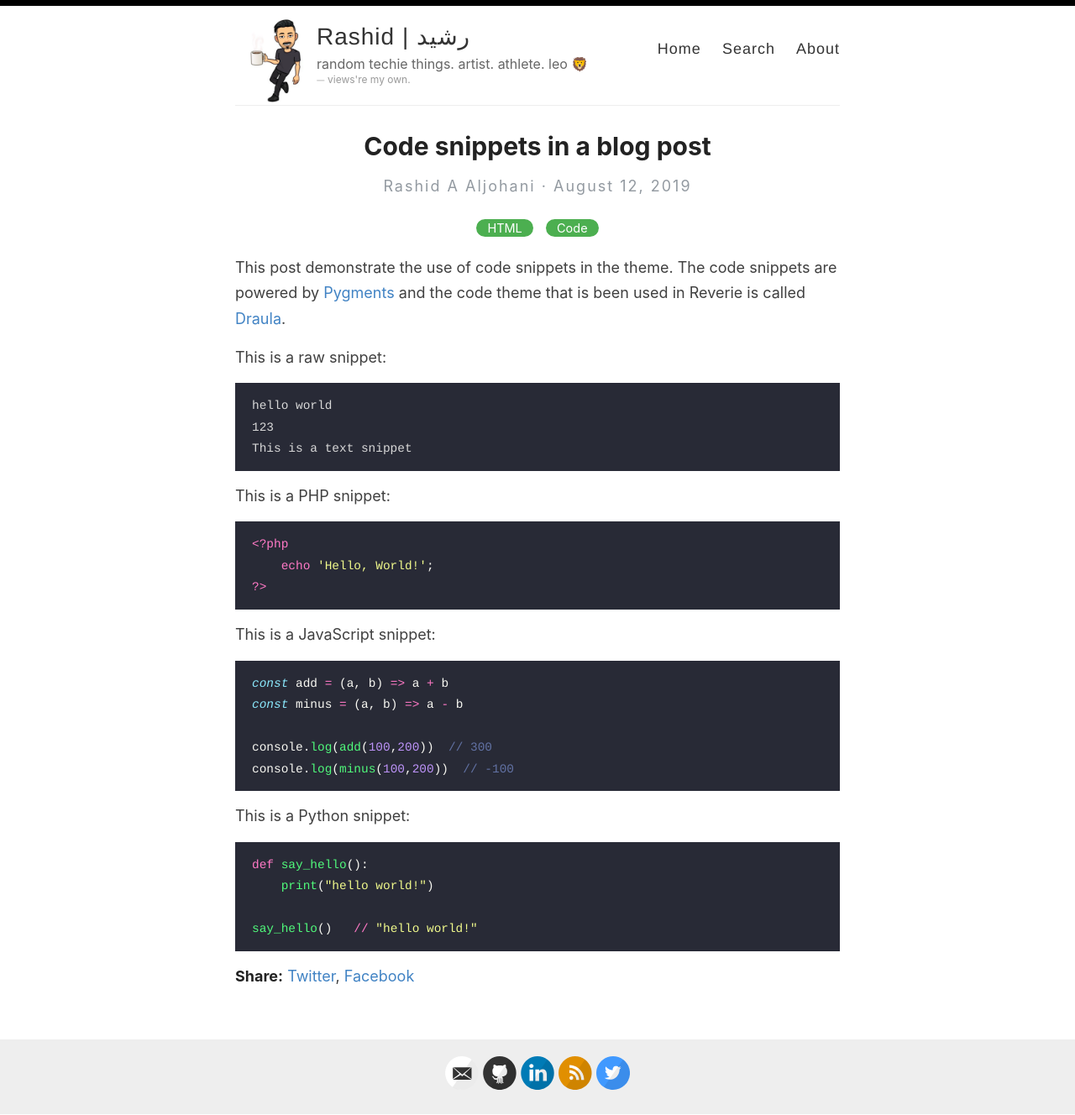
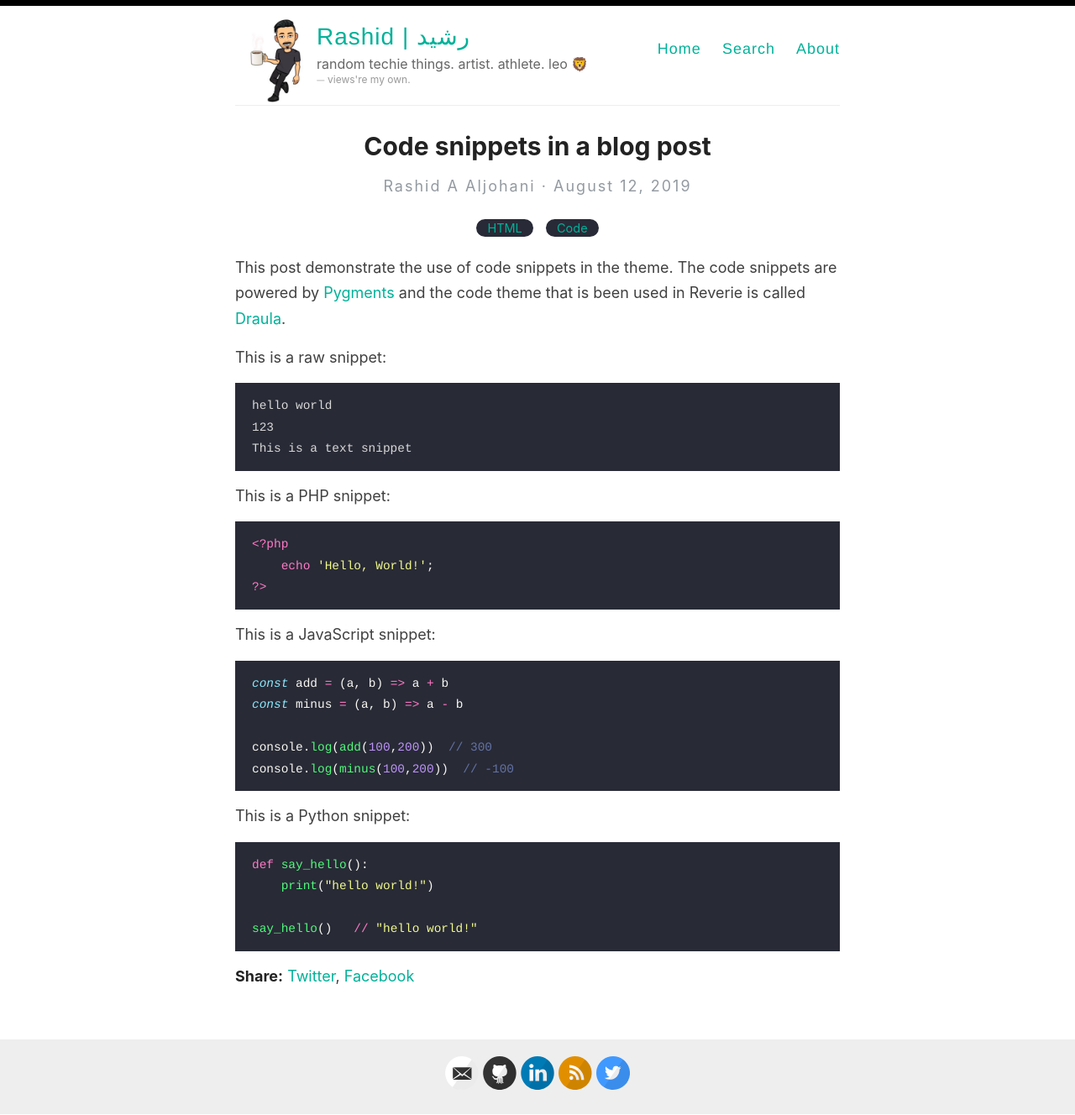
Before and after one commit to RashidAljohani/localhost, a Jekyll site: the page built from _posts/2019-8-12-code-snippets.md, in a window 1280 px wide. Shown: the whole page at 84% size. Built offline with Jekyll 4.4.1, drawn with Linux system fonts in a browser that asks for light colours; comment, search, counter and statistics services are not loaded.

Commit message:
update css

```diff
--- a/assets/style.scss
+++ b/assets/style.scss
@@ -52,7 +52,7 @@ h1, h2, h3, h4, h5, h6 {
   }
 }
 
-a:hover{
+a, a:hover{
   color: #00B199 !important;
 }
 
@@ -708,14 +708,11 @@ Modules - reusable parts of our design
   font-size: 14.5px;
   padding: 2px 13px;
   border: none;
-  background-color: #4CAF50;
+  background-color: #282A37;
   border-radius: 50px;
-  color: #fff;
+  color: #00B199;
 }
 
-.post-tags a:hover {
-  color: #fff;
-}
 
 .pagination a, .pagination span {
   padding: 7px 18px;
```
